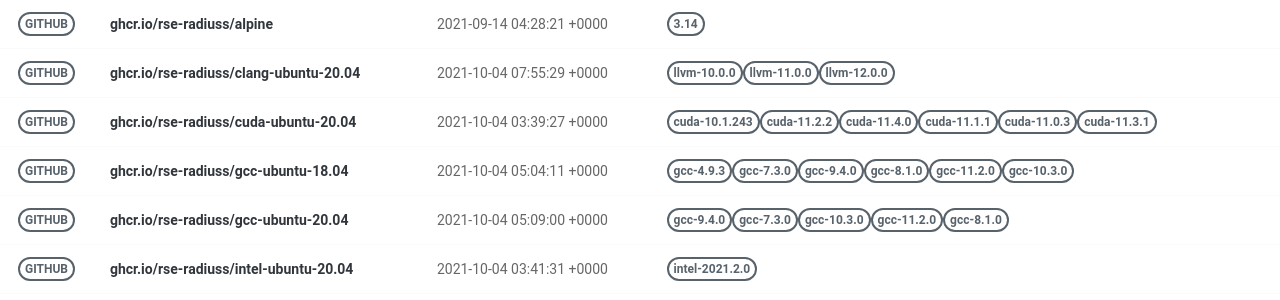
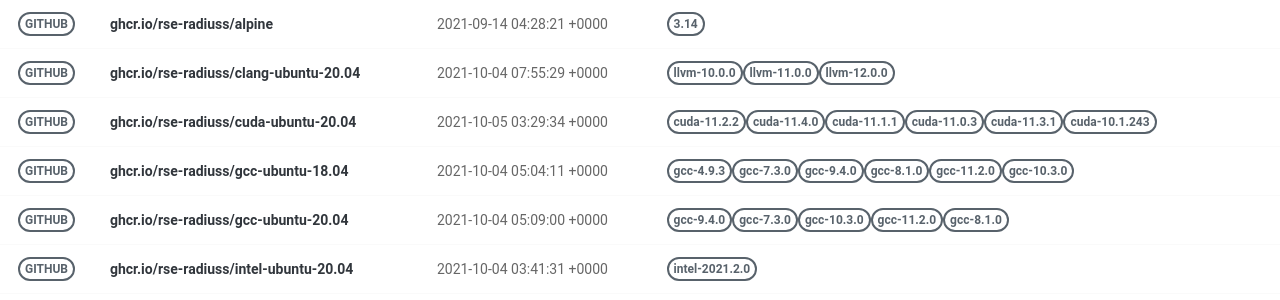
Before and after one commit to rse-ops/docker-images, a Jekyll site: the page built from pages/index.md, in a window 1280 px wide. Shown: the part 130-430 px from the top of the page. Built offline with Jekyll 4.4.1, drawn with Linux system fonts in a browser that asks for light colours; nearby versions of some CDN libraries.

Commit message:
Automated push to update library 2021-10-05

```diff
--- a/_library/ghcr.io-rse-radiuss-cuda-ubuntu-20.04.md
+++ b/_library/ghcr.io-rse-radiuss-cuda-ubuntu-20.04.md
@@ -1,14 +1,11 @@
 ---
 layout: container
 name: ghcr.io/rse-radiuss/cuda-ubuntu-20.04
-updated_at: 2021-10-04 03:39:27.519839
+updated_at: 2021-10-05 03:29:34.072062
 
 
 container_url: https://github.com/orgs/rse-radiuss/packages/container/package/cuda-ubuntu-20.04
 versions:
- - tag: cuda-10.1.243
-   dockerfile: https://github.com/rse-radiuss/docker-images/blob/main/ubuntu/cuda/Dockerfile
-   manifest: https://crane.ggcr.dev/manifest/ghcr.io/rse-radiuss/cuda-ubuntu-20.04:cuda-10.1.243
  - tag: cuda-11.2.2
    dockerfile: https://github.com/rse-radiuss/docker-images/blob/main/ubuntu/cuda/Dockerfile
    manifest: https://crane.ggcr.dev/manifest/ghcr.io/rse-radiuss/cuda-ubuntu-20.04:cuda-11.2.2
```
Also changed, not shown: other parts of _library/ghcr.io-rse-radiuss-cuda-ubuntu-20.04.md (+3 -0 lines).
